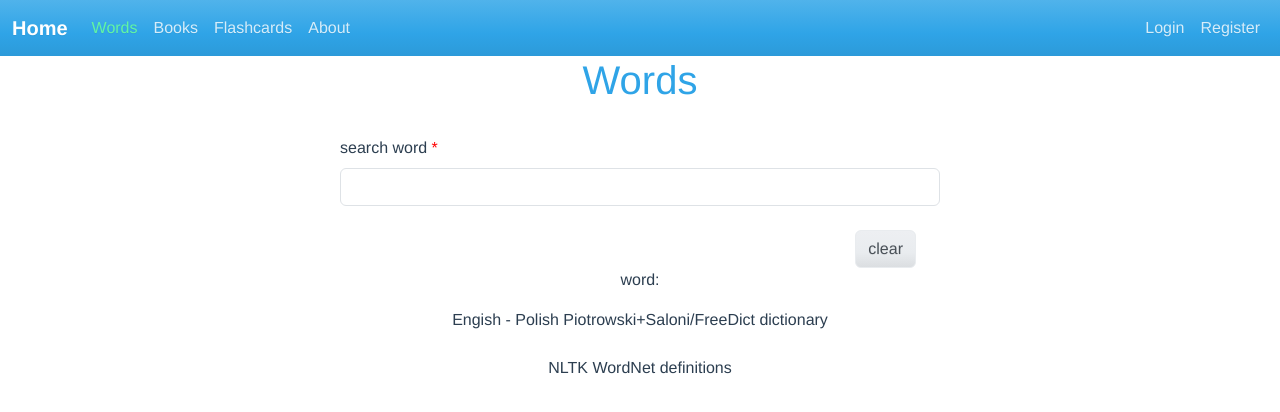
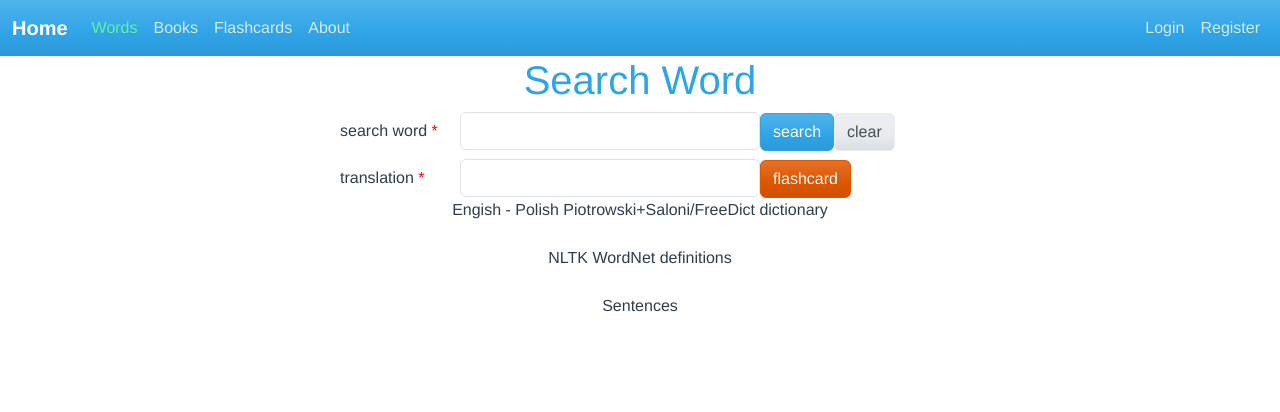
Before and after one commit to WojtekReu/parrot-client, a Vue app: page /words in a window 1280 px wide. Shown: the top 412 px of the page. Built offline with nearby package versions, Linux system fonts and the light colour scheme.

Commit message:
Search word in progress

```diff
--- /dev/null
+++ b/src/composable/findSentences.js
@@ -0,0 +1,22 @@
+import { ref } from 'vue'
+
+const findSentences = () => {
+  const sentences = ref([])
+  const error = ref(null)
+
+  const loadFindSentences = async (wordStr) => {
+    await fetch(
+      `${process.env.VUE_APP_API_URL}/sentences/search?q=${wordStr}`,
+      {
+        credentials: "include",
+      }
+    )
+    .then(response => response.json())
+    .then(data => sentences.value = data)
+    .catch(err => error.value = err)
+  }
+
+  return { sentences, error, loadFindSentences }
+}
+
+export default findSentences
--- a/src/views/word/ListView.vue
+++ b/src/views/word/ListView.vue
@@ -1,17 +1,29 @@
 <template>
   <div class="content-medium">
-    <h1>Words</h1>
-    <div class="form-row">
-      <label for="searchWord" class="form-label mt-4 required">search word</label>
-      <input type="text" name="searchWord" v-model="wordsFilter" class="form-control"  @keyup="searchWords()">
-    </div>
-    <div class="form-check-reverse mt-4">
+    <h1>Search Word</h1>
+    <div class="form-row mt-2">
+      <label for="searchWord" class="form-label required size-20">search word</label>
+      <input type="text" name="searchWord" v-model="wordsFilter" class="form-control size-50">
+      <input type="button" value="search" class="btn btn-primary" @click="searchWords">
       <input type="button" value="clear" class="btn btn-secondary" @click="clear">
     </div>
+    <div class="form-row mt-2">
+      <label for="translation" class="form-label required size-20">translation</label>
+      <input type="text" name="translation" v-model="translationField" class="form-control size-50">
+      <input type="button" value="flashcard" class="btn btn-warning" @click="createFlashcard">
+    </div>
+
     <div v-if="error" class="invalid-feedback" style="display: block;">
       {{ error }}
     </div>
-    <p class="keyword">word: {{ wordsFilter }}</p>
+    <div v-if="flashcards">
+      <p>Flashcards</p>
+      <ul class="text-left mt-4">
+        <li v-for="flashcard in flashcards" :key="flashcard.id">
+          {{ flashcard.keyword }} - {{ flashcard.translations }}
+        </li>
+      </ul>
+    </div>
     <div class="text-center">Engish - Polish Piotrowski+Saloni/FreeDict dictionary</div>
     <div v-if="translation && translation.definition" class="text-left small">
       <div v-for="line in translation.definition.split('\n')">
@@ -21,40 +33,65 @@
     <p class="text-center mt-4">NLTK WordNet definitions</p>
     <ol>
       <li v-for="synset in synsets.synsets" :key="synset.name" class="word-element">
+        <input type="radio" :id="synset.name" :value="synset.name" v-model="synsetRadio">
         {{ synset.name }} - {{ synset.definition }}<br>
         <span class="translation">{{ synset.pol }}</span>
       </li>
     </ol>
+    <p class="text-center mt-4">Sentences</p>
+    <p v-for="sentence in sentences" :key="sentence.id">
+      <input type="checkbox" :value="sentence.id">
+      {{ sentence.sentence }}
+    </p>
   </div>
 </template>
 
 <script>
+import findFlashcards from '@/composable/findFlashcards'
+import findSentences from '@/composable/findSentences'
 import findTranslation from '@/composable/findTranslation'
 import findSynsets from '@/composable/synsets'
+import { useRouter } from 'vue-router'
 export default {
   name: 'words',
   data() {
     return {
+      synsetRadio: '',
+      translationField: '',
       wordsFilter: '',
     }
   },
   setup() {
     const { translation, error, loadFindTranslation } = findTranslation()
     const { synsets, error2, loadFindSynsets } = findSynsets()
+    const { flashcards, error3, loadFindFlashcards } = findFlashcards()
+    const { sentences, error4, loadFindSentences } = findSentences()
 
-    return { translation, synsets, error, loadFindTranslation, loadFindSynsets }
+    return { flashcards, translation, sentences, synsets, error, loadFindTranslation, loadFindSynsets, loadFindFlashcards, loadFindSentences }
+  },
+  mounted () {
+    const router = useRouter()
+    const query = router.currentRoute.value.query
+
+    this.wordsFilter = query.q
+    this.searchWords()
   },
   methods: {
     clear() {
       this.wordsFilter = ''
-      this.synsetsData = {}
+      this.synsets = {}
       this.translation = {}
     },
     async searchWords() {
       if (this.wordsFilter) {
+        this.loadFindFlashcards(this.wordsFilter)
         this.loadFindTranslation(this.wordsFilter)
         this.loadFindSynsets(this.wordsFilter)
+        this.loadFindSentences(this.wordsFilter)
       }
+    },
+    async createFlashcard() {
+      console.log(this.wordsFilter, this.translationField, this.synsetRadio)
     }
   }
 }
@@ -68,4 +105,14 @@ export default {
   font-style: italic;
   color: #822;
 }
+
+.size-50 {
+  display: inline-block;
+  width: 50%;
+}
+
+.size-20 {
+  display: inline-block;
+  width: 20%;
+}
 </style>
```
